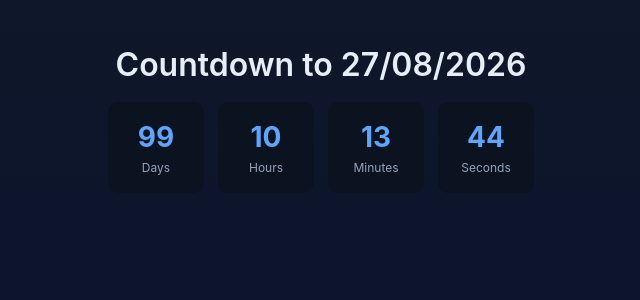
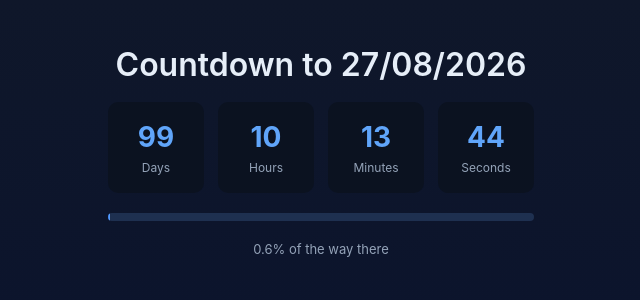
Before and after one commit to ShanujPatel/countdown, a React (Vite) app: page / in a window 1280 px wide. Shown: the top 300 px of the page, without its empty margins (319-959 px from the left). Built offline with nearby package versions, Linux system fonts and the light colour scheme.

Commit message:
Add progress bar toward target date

```diff
--- a/src/App.jsx
+++ b/src/App.jsx
@@ -2,13 +2,13 @@ import React from 'react'
 import Countdown from './Countdown'
 
 export default function App() {
-  // Note: month is 0-based in JS Date, so August is 7
+  const start = new Date(2026, 4, 19, 0, 0, 0)
   const target = new Date(2026, 7, 27, 0, 0, 0)
 
   return (
     <div className="app">
       <h1>Countdown to 27/08/2026</h1>
-      <Countdown targetDate={target} />
+      <Countdown startDate={start} targetDate={target} />
     </div>
   )
 }
--- a/src/Countdown.jsx
+++ b/src/Countdown.jsx
@@ -11,7 +11,7 @@ function formatParts(ms) {
   return { days, hours, minutes, seconds }
 }
 
-export default function Countdown({ targetDate }) {
+export default function Countdown({ startDate, targetDate }) {
   const [now, setNow] = useState(() => new Date())
 
   useEffect(() => {
@@ -25,8 +25,12 @@ export default function Countdown({ targetDate }) {
   }
 
   const { days, hours, minutes, seconds } = formatParts(diff)
+  const total = targetDate - startDate
+  const elapsed = now - startDate
+  const progress = Math.min(100, Math.max(0, (elapsed / total) * 100))
 
   return (
+    <div className="countdown-wrapper">
       <div className="countdown">
         <div className="tile">
           <div className="value">{days}</div>
@@ -45,5 +49,10 @@ export default function Countdown({ targetDate }) {
           <div className="label">Seconds</div>
         </div>
       </div>
+      <div className="progress-track">
+        <div className="progress-fill" style={{ width: `${progress}%` }} />
+      </div>
+      <div className="progress-label">{progress.toFixed(1)}% of the way there</div>
+    </div>
   )
 }
--- a/src/index.css
+++ b/src/index.css
@@ -22,3 +22,7 @@ h1{margin-bottom:18px;font-weight:600}
 .value{font-size:28px;font-weight:700;color:var(--accent)}
 .label{font-size:12px;color:var(--muted);margin-top:6px}
 .done{font-size:20px;padding:12px 16px}
+.countdown-wrapper{display:flex;flex-direction:column;gap:20px;align-items:center}
+.progress-track{width:100%;max-width:480px;height:8px;background:#1e3050;border-radius:999px;overflow:hidden}
+.progress-fill{height:100%;background:linear-gradient(90deg,#3b82f6,#60a5fa);border-radius:999px;transition:width 1s linear}
+.progress-label{font-size:13px;color:var(--muted)}
```
Lines whose indentation alone changed are shown as unchanged.
